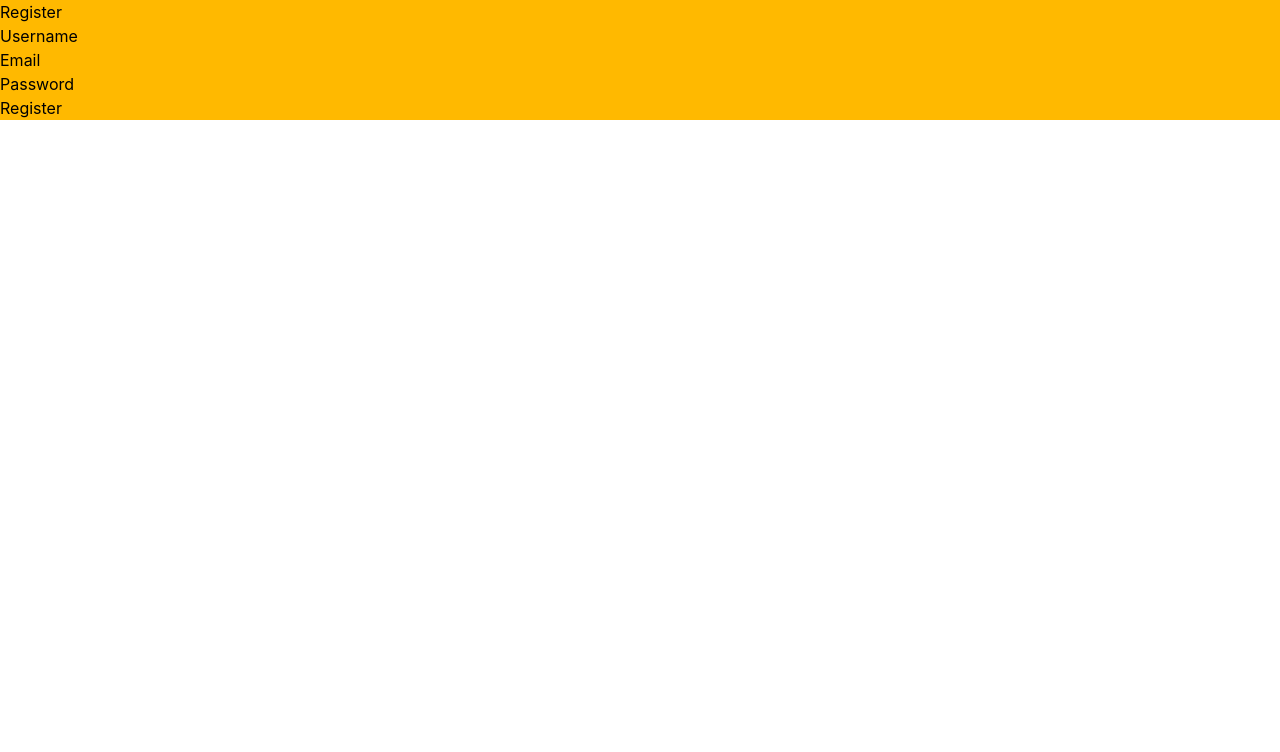
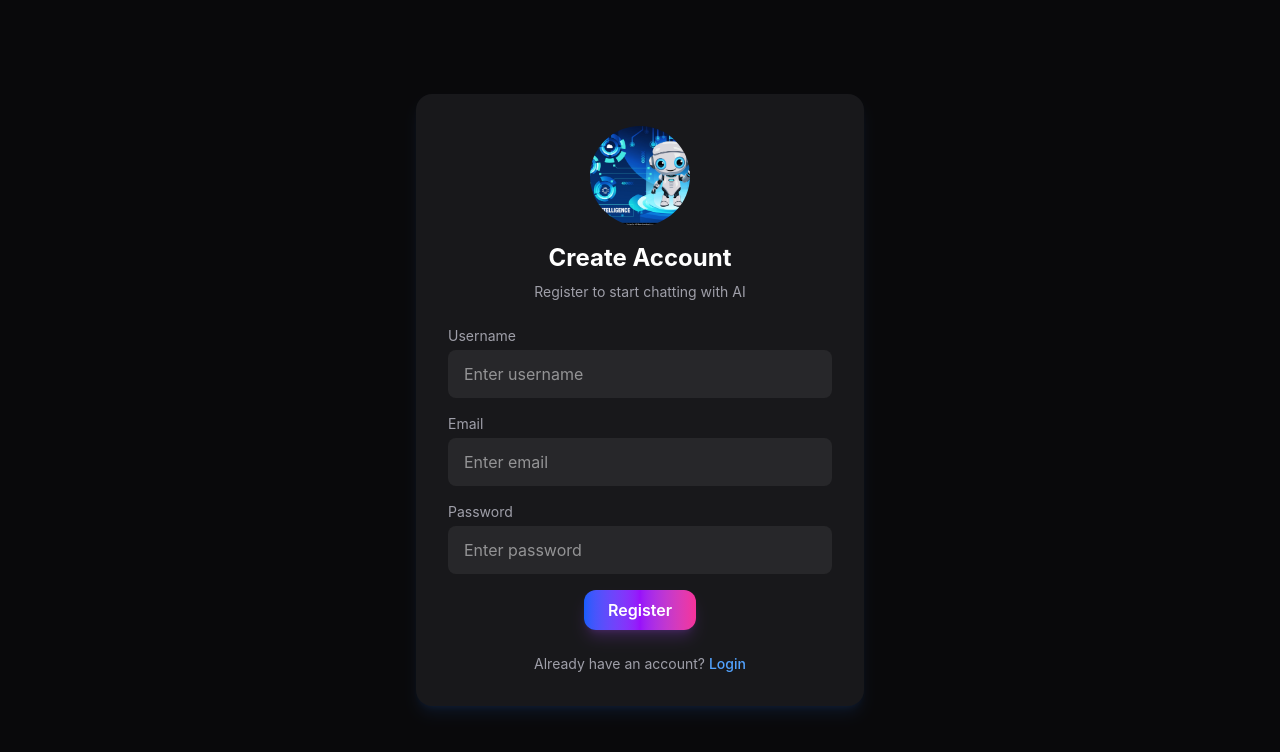
Before and after one commit to MamtaKumari2006/Chat-Bot, a React (Vite) app in the folder Frontend/: page /register in a window 1280 px wide. Shown: the top 752 px of the page. Built offline with nearby package versions, Linux system fonts and the light colour scheme; no server answers.

Commit message:
Added new feature and correct the styling of logi and register page

```diff
--- a/Frontend/index.html
+++ b/Frontend/index.html
@@ -7,7 +7,7 @@
     <title>gpt-frontend</title>
   </head>
   <body>
-    <div id="root"></div>
+    <div id="root" class="min-h-screen bg-indigo-900"></div>
     <script type="module" src="/src/main.jsx"></script>
   </body>
 </html>
--- a/Frontend/src/index.css
+++ b/Frontend/src/index.css
@@ -1 +1,10 @@
 @import "tailwindcss";
+
+/* Autofill fix */
+input:-webkit-autofill,
+input:-webkit-autofill:hover,
+input:-webkit-autofill:focus {
+  -webkit-box-shadow: 0 0 0 1000px #27272a inset !important;
+  -webkit-text-fill-color: white !important;
+  transition: background-color 5000s ease-in-out 0s;
+}
--- a/Frontend/src/pages/Chat.jsx
+++ b/Frontend/src/pages/Chat.jsx
@@ -41,7 +41,7 @@ function Chat() {
     } catch (error) {
       console.log("Error loading messages:", error);
     } finally {
-      setLoadingMessages(false); // fix
+      setLoadingMessages(false);
     }
   };
 
@@ -75,13 +75,13 @@ function Chat() {
 
     try {
       const data = await sendMessage(selectedConversation._id, {
-        content: messageText, // fix
+        content: messageText,
       });
 
       setMessages((prev) => [
         ...prev,
         data.userMessage,
-        data.assistantMessage, // fix
+        data.assistantMessage,
       ]);
 
       await loadConversations();
@@ -126,11 +126,18 @@ function Chat() {
       />
 
       <div className="flex-1 flex flex-col">
+        <div className="border-b border-zinc-800 px-6 py-4 bg-zinc-900">
+          <h1 className="text-lg font-semibold">
+            {selectedConversation?.title || "AI Chat"}
+          </h1>
+        </div>
+
         <ChatWindow
           messages={messages}
           selectedConversation={selectedConversation}
           loading={loadingMessages}
         />
+
         <MessageInput
           onSendMessage={handleSendMessage}
           sending={sendingMessage}
--- a/Frontend/src/pages/Login.jsx
+++ b/Frontend/src/pages/Login.jsx
@@ -1,87 +1,130 @@
 import { useState } from "react";
 import { Link, useNavigate } from "react-router-dom";
 import { useAuth } from "../context/authContext";
+import chatbotImg from "../assets/ChatBot.jpg";
 
-function Login(){
+function Login() {
     const navigate = useNavigate();
-    const {login}= useAuth();
+    const { login } = useAuth();
+
     const [formData, setFormData] = useState({
         identifier: "",
-        password : "",
+        password: "",
     });
-    const [error, setError] = useState('')
 
-    const handleChange = (e)=>{
+    const [error, setError] = useState("");
+
+    const handleChange = (e) => {
         setFormData({
             ...formData,
-            [e.target.name] : e.target.value
-        })
+            [e.target.name]: e.target.value,
+        });
+    };
 
-
-
-
-    }
     const handleSubmit = async (e) => {
         e.preventDefault();
-        setError('');
-        try{
+        setError("");
+
+        try {
             await login({
                 email: formData.identifier,
                 username: formData.identifier,
                 password: formData.password,
             });
-            navigate("/chat")
-        }catch(err){
-            setError(err.response?.data?.message || "Login failed please try again");
+
+            navigate("/chat");
+        } catch (err) {
+            setError(err.response?.data?.message || "Login failed, please try again");
         }
-    }
-    return(
-        <>
-        <div className="bg-fuchsia-500 min-h-screen">
-        <div className="container ">
-            <h2 className="text-center text-3xl font-bold">Login</h2>
+    };
 
-            {error && <div className="alert alert-danger">{error}</div>}
-            <form onSubmit={handleSubmit}>
-                <div className="form-group">
-                    <label htmlFor="identifier">Email or Username</label>
+    return (
+        <div className="min-h-screen bg-zinc-950 flex items-center justify-center px-4">
+            <div className="w-full max-w-md bg-zinc-900/90 backdrop-blur-md p-8 rounded-2xl shadow-2xl border border-zinc-800">
+
+                {/* Image */}
+                <div className="flex justify-center mb-4">
+                    <img
+                        src={chatbotImg}
+                        alt="Chatbot"
+                        className="w-20 h-20 rounded-full object-cover border-2 border-blue-500 shadow-md"
+                    />
+                </div>
+
+                {/* Heading */}
+                <h2 className="text-3xl font-bold text-white text-center mb-2">
+                    Welcome Back
+                </h2>
+                <p className="text-zinc-400 text-center text-sm mb-6">
+                    Login to continue your AI conversation
+                </p>
+
+                {/* Error */}
+                {error && (
+                    <div className="bg-red-500/20 text-red-300 p-3 rounded-lg mb-4 text-sm text-center">
+                        {error}
+                    </div>
+                )}
+
+                {/* Form */}
+                <form onSubmit={handleSubmit} className="space-y-4">
+                    <div>
+                        <label
+                            htmlFor="identifier"
+                            className="block text-sm text-zinc-300 mb-2"
+                        >
+                            Email or Username
+                        </label>
                         <input
                             type="text"
                             id="identifier"
                             name="identifier"
                             value={formData.identifier}
                             onChange={handleChange}
-                        className="form-control"
+                            placeholder="Enter email or username"
                             required
+                            className="w-full bg-zinc-800 text-white px-4 py-3 rounded-xl border border-zinc-700 focus:outline-none focus:ring-2 focus:ring-purple-500"
                         />
                     </div>
-                <div className="form-group">
-                    <label htmlFor="password">Password</label>
+
+                    <div>
+                        <label
+                            htmlFor="password"
+                            className="block text-sm text-zinc-300 mb-2"
+                        >
+                            Password
+                        </label>
                         <input
                             type="password"
                             id="password"
                             name="password"
                             value={formData.password}
                             onChange={handleChange}
-                        className="form-control"
+                            placeholder="Enter password"
                             required
+                            className="w-full bg-zinc-800 text-white px-4 py-3 rounded-xl border border-zinc-700 focus:outline-none focus:ring-2 focus:ring-purple-500"
                         />
                     </div>
-                <button type="submit" className="btn btn-primary">
+
+                    <div className="flex justify-center pt-2">
+                        <button
+                            type="submit"
+                            className="bg-gradient-to-r from-blue-600 via-purple-600 to-pink-500 hover:from-blue-700 hover:via-purple-700 hover:to-pink-600 text-white py-2 px-8 rounded-xl font-semibold shadow-lg shadow-purple-500/20 transition-all duration-300"
+                        >
                             Login
                         </button>
-                <p className="text-zinc-400 mt-4 text-sm">
+                    </div>
+
+                    <p className="text-zinc-400 text-center mt-4 text-sm">
                         Don’t have an account?{" "}
-                <Link to="/register" className="text-blue-400">
+                        <Link to="/register" className="text-blue-400 hover:text-blue-300">
                             Register
                         </Link>
                     </p>
                 </form>
             </div>
         </div>
-        </>
-    )
-
+    );
 }
 
 export default Login;
--- a/Frontend/src/pages/register.jsx
+++ b/Frontend/src/pages/register.jsx
@@ -1,94 +1,149 @@
 import { useState } from "react";
 import { Link, useNavigate } from "react-router-dom";
 import { useAuth } from "../context/authContext";
+import chatbotImg from "../assets/ChatBot.jpg";
 
-function Register(){
+function Register() {
     const navigate = useNavigate();
-    const {register}= useAuth();
+    const { register } = useAuth();
+
     const [formData, setFormData] = useState({
-        username : "",
-        email : "",
-        password : "",
+        username: "",
+        email: "",
+        password: "",
+    });
 
-    });
-    const [error, setError] = useState('')
-    const [success, setSuccess] = useState('')
+    const [error, setError] = useState("");
+    const [success, setSuccess] = useState("");
 
-    const handleChange = (e)=>{
+    const handleChange = (e) => {
         setFormData({
             ...formData,
-            [e.target.name] : e.target.value
-        })
-    }
+            [e.target.name]: e.target.value,
+        });
+    };
+
     const handleSubmit = async (e) => {
         e.preventDefault();
-        setError('');
-        setSuccess('');
+        setError("");
+        setSuccess("");
 
-        try{
+        try {
             await register(formData);
-            setSuccess("Register Successfully! please login to continue");
-            setTimeout(()=> navigate("/login") ,1500)
-        }catch(err){
-            setError(err.response?.data?.message || "Register failed please try again");
+            setSuccess("Registered Successfully! Redirecting to login...");
+            setTimeout(() => navigate("/login"), 1500);
+        } catch (err) {
+            setError(
+                err.response?.data?.message || "Registration failed, please try again"
+            );
+        }
+    };
 
-        }
-    }
-    return(
-        <>
-        <div className="container bg-amber-400">
-            <div className="row justify-content-center">
-                <div className="col-md-6">
-                    <h2>Register</h2>
-                    {error && <div className="alert alert-danger">{error}</div>}
-                    {success && <div className="alert alert-success">{success}</div>}
-                    <form onSubmit={handleSubmit}>
-                        <div className="form-group">
-                            <label htmlFor="username">Username</label>
+    return (
+        <div className="min-h-screen bg-zinc-950 flex items-center justify-center px-4">
+            <div className="w-full max-w-md bg-zinc-900 p-8 rounded-2xl shadow-lg shadow-blue-500/10">
+
+                {/* Chatbot Image */}
+                <div className="flex justify-center mb-4">
+                    <img
+                        src={chatbotImg}
+                        alt="Chatbot"
+                        className="w-25 h-25 rounded-full object-cover"
+                    />
+                </div>
+
+                {/* Heading */}
+                <h2 className="text-2xl font-bold text-white text-center mb-2">
+                    Create Account
+                </h2>
+                <p className="text-zinc-400 text-center text-sm mb-6">
+                    Register to start chatting with AI
+                </p>
+
+                {/* Error */}
+                {error && (
+                    <div className="bg-red-500/20 text-red-300 p-3 rounded-lg mb-4 text-sm text-center">
+                        {error}
+                    </div>
+                )}
+
+                {/* Success */}
+                {success && (
+                    <div className="bg-green-500/20 text-green-300 p-3 rounded-lg mb-4 text-sm text-center">
+                        {success}
+                    </div>
+                )}
+
+                {/* Form */}
+                <form onSubmit={handleSubmit} className="space-y-4">
+                    <div>
+                        <label className="text-zinc-400 text-sm mb-1 block">
+                            Username
+                        </label>
                         <input
                             type="text"
-                                className="form-control"
-                                id="username"
                             name="username"
                             value={formData.username}
                             onChange={handleChange}
+                            placeholder="Enter username"
                             required
+                            className="w-full bg-zinc-800 text-white px-4 py-3 rounded-lg outline-none focus:ring-2 focus:ring-blue-500"
                         />
                     </div>
-                        <div className="form-group">
-                            <label htmlFor="email">Email</label>
+
+                    <div>
+                        <label className="text-zinc-400 text-sm mb-1 block">
+                            Email
+                        </label>
                         <input
                             type="email"
-                                className="form-control"
-                                id="email"
                             name="email"
                             value={formData.email}
                             onChange={handleChange}
+                            placeholder="Enter email"
                             required
+                            className="w-full bg-zinc-800 text-white px-4 py-3 rounded-lg outline-none focus:ring-2 focus:ring-blue-500"
                         />
                     </div>
-                        <div className="form-group">
-                            <label htmlFor="password">Password</label>
+
+                    <div>
+                        <label className="text-zinc-400 text-sm mb-1 block">
+                            Password
+                        </label>
                         <input
                             type="password"
-                                className="form-control"
-                                id="password"
                             name="password"
                             value={formData.password}
                             onChange={handleChange}
+                            placeholder="Enter password"
                             required
+                            className="w-full bg-zinc-800 text-white px-4 py-3 rounded-lg outline-none focus:ring-2 focus:ring-blue-500"
                         />
                     </div>
-                        <button type="submit" className="btn btn-primary">
+
+                    <div className="flex justify-center">
+                        <button
+                            type="submit"
+                            className="bg-gradient-to-r from-blue-600 via-purple-600 to-pink-500 hover:from-blue-700 hover:via-purple-700 hover:to-pink-600 text-white py-2 px-6 rounded-xl font-semibold shadow-lg shadow-purple-500/20 transition-all duration-300"
+                        >
                             Register
                         </button>
+                    </div>
                 </form>
+
+                {/* Login Link */}
+                <p className="text-zinc-400 text-center mt-6 text-sm">
+                    Already have an account?{" "}
+                    <Link
+                        to="/login"
+                        className="text-blue-400 hover:text-blue-300 font-medium"
+                    >
+                        Login
+                    </Link>
+                </p>
             </div>
         </div>
-        </div>
-        </>
-    )
-
+    );
 }
 
 export default Register;
```
Also changed, not shown: Frontend/src/assets/ChatBot.jpg (added). Lines whose indentation alone changed are shown as unchanged.
